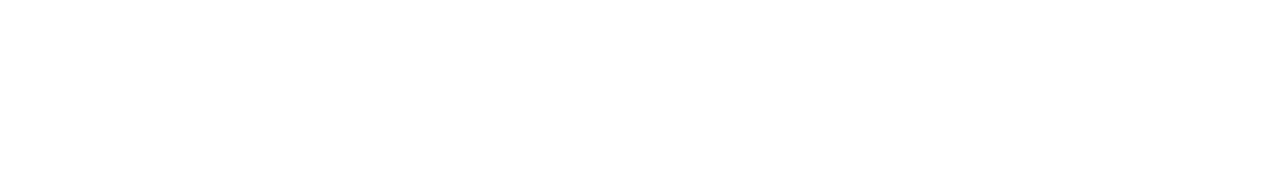
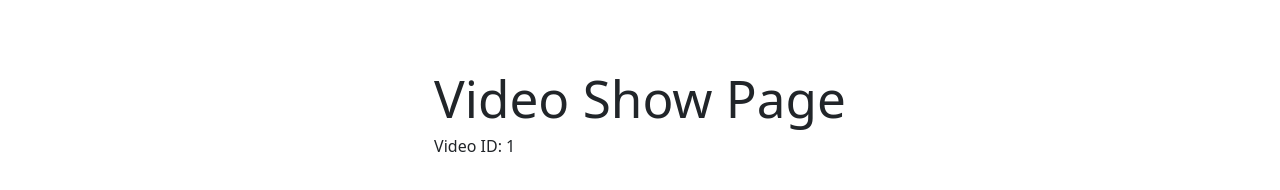
Before and after one commit to tonesharose31/J.A.S.T_-YouTube-Clone, a React (Vite) app: page /video/1 in a window 1280 px wide. Shown: the part 278-468 px from the top of the page. Built offline with nearby package versions, Linux system fonts and the light colour scheme.

Commit message:
fixing video function

```diff
--- a/src/Components/Show.jsx
+++ b/src/Components/Show.jsx
@@ -1,9 +1,12 @@
 import React from 'react';
+import { useParams } from 'react-router-dom';
 
 const Show = () => {
+    const { videoId } = useParams();
     return (
         <div>
-
+            <h1>Video Show Page</h1>
+            <p>Video ID: {videoId}</p>
         </div>
     );
 }
--- a/src/Components/VideoCard.jsx
+++ b/src/Components/VideoCard.jsx
@@ -6,13 +6,9 @@ const VideoCard = ({video, onVideoClick}) => {
     const { videoId } = video.id
     // console.log(videoId)
 
-    const handleVideoClick = () => {
-        onVideoClick(videoId)
-    }
-
 
     return (
-        <div className='video-card' onClick={handleVideoClick}>
+        <div className='video-card' onClick={onVideoClick}>
             {/* <iframe width={'420'} height={'315'} src={`https://www.youtube.com/embed/${videoId}`}></iframe> */}
             <img src={thumbnails.medium.url} alt={title} />
             <h3>{title}</h3>
```
Also changed, not shown: src/Components/SearchBar.jsx (+6 -8 lines).
